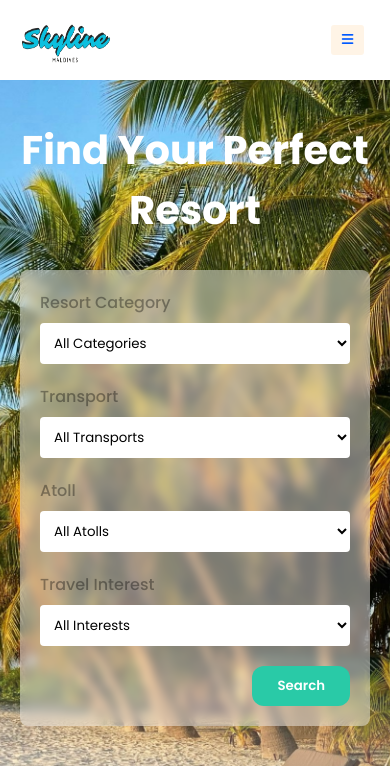
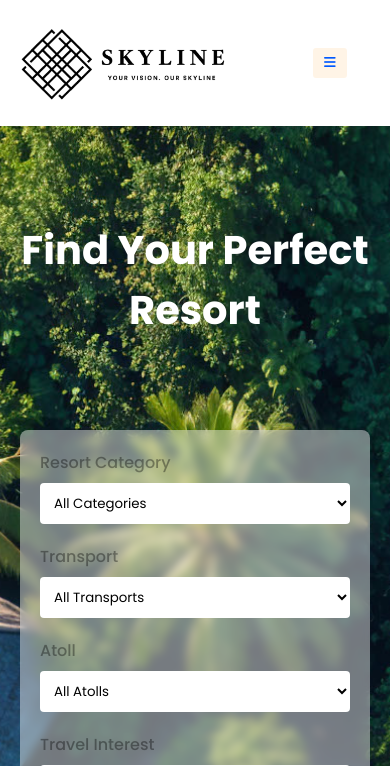
Before and after one commit to Nawff370/teshyt, a PHP site: page /resorts-collection/ in a window 390 px wide. Shown: the top 766 px of the page. Run offline with PHP 8.4, Linux system fonts and the light colour scheme.

Commit message:
Add files via upload

```diff
--- a/index.html
+++ b/index.html
@@ -15,7 +15,8 @@
     <!-- top part -->
     <header class="top">
         <!-- top part shi here -->
-        <img class="top-logo" src="imgs/orl.png" alt="">
+        <img class="top-logo" src="logo/logo.png" alt="image">
+
         <section class="top-header-section">
             <a style="color: rgb(90, 182, 151);" href="">Home</a>
             <a href="resorts-collection/">Resorts</a>
--- a/resorts-collection/index.html
+++ b/resorts-collection/index.html
@@ -21,7 +21,8 @@
     <!-- top part -->
     <header class="top">
         <!-- top part shi here -->
-        <img class="top-logo" src="../imgs/orl.png" alt="">
+        <img class="top-logo" src="../logo/logo.png" alt="image">
+
         <section class="top-header-section">
             <a href="../">Home</a>
             <a style="color: rgb(90, 182, 151);" href="">Resorts</a>
--- a/resorts-collection/resorts.css
+++ b/resorts-collection/resorts.css
@@ -11,35 +11,25 @@
 
 body {
     position: relative;
-    height: 1000px;
-
+    height: max-content;
+    z-index: 1;
     background:
         /* White fade gradient (fixed to bottom) */
         linear-gradient(
             to bottom,
             rgba(255,255,255,0) 60%,
-            rgba(255,255,255,1) 100%
+            rgb(103, 172, 252) 100%
         ),
         /* Background image with identical sizing */
-        url('../imgs/resorts-back.jpg') center/cover no-repeat;
+        url('../imgs/reee.jpg');
+        background-repeat: no-repeat;
+        background-position: top;
+        background-size: cover;
 
 
 }
 
-.resorts-back-first::after {
-    content: '';
-    position: absolute;
-    bottom: 0;
-    left: 0;
-    right: 0;
-    height: 20%;
-    background: linear-gradient(
-        to bottom,
-        rgba(255,255,255,0),
-        rgba(255,255,255,1)
-    );
-    z-index: 1;
-}
+
 
 
 
@@ -51,12 +41,14 @@ body {
     margin-right: auto;
     padding: 0 20px;
     color: var(--white);
-    padding-bottom: 100px;
+    padding-bottom: 300px;
+    z-index: 10001;
 }
 
 
 .resort-filter-container h1 {
-    padding-top: 40px;
+    padding-top: 140px;
+    padding-bottom: 60px;
     font-family: 'Poppins', sans-serif;
     font-size: 2.5rem;
     margin-bottom: 30px;
--- a/similar.css
+++ b/similar.css
@@ -20,7 +20,7 @@
 
 body {
     margin: 0;
-    background-size: cover;
+
 }
 
 /** the top part of home page **/
@@ -40,20 +40,19 @@ body {
 }
 
 .top-logo {
-    width:100px;
-    height: 60px;
-    padding-right: 20px;
+    width:230px;
+    height: 86px;
+
     padding-top: 10px;
     padding-bottom: 10px;
-    -webkit-user-select: none;
-    -moz-user-select: none;
-    -ms-user-select: none;
-    pointer-events: none;
+    margin-top: 10px;
+    margin-bottom: 10px;
 }
 
-.top-logo {
+.top-logo:hover {
     cursor: pointer;
 }
+
 
 .top-header-section {
     display: flex;
@@ -138,6 +137,7 @@ body {
 
     padding-right: 30px;
     float: right;
+    padding-right: 60px;
 }
 
 .buttonsformenu {
@@ -150,6 +150,7 @@ body {
     cursor: pointer;
     transition: 0.2s ease-in;
     display: none;
+
 }
 
 .buttonsformenu:hover {
@@ -158,17 +159,25 @@ body {
 }
 
 .menuforsmallwindow {
-    width: 100%;
+    width: 95%;
     height: 260px;
-    background-color: rgb(255, 255, 255);
+    background: linear-gradient(to top, rgb(255, 255, 255) 0%, rgb(247, 247, 247) 100%);
     position: fixed;
     top: 10;
     left: 0;
     z-index: 998;
     flex-direction: column;
     text-align: center;
-    animation: slideDown 0.4s ease-out forwards;
+    animation: slideDown 0.3s ease-in-out forwards;
     display: none;
+    left: 0;
+    right: 0;
+    border-bottom-left-radius: 30px;
+    border-top-right-radius: 30px;
+    margin-top: 60px;
+    margin-left: auto;
+    margin-right: auto;
+    backdrop-filter: blur(1px);
 }
 
 .menuforsmallwindow a{
@@ -189,7 +198,7 @@ body {
 @keyframes slideDown {
   0% {
     opacity: 1;
-    transform: translateY(-50px);
+    transform: translateY(-150px);
   }
   to {
     opacity: 1;
@@ -199,11 +208,23 @@ body {
 }
 
 
-@media (max-width: 767px) {
+@media (max-width: 655px) {
+  .buttonsformenu {
+    margin-right: 20px;
+    display: flexbox;
+  }
 
+  .top-logo {
+    margin-left: 20px;
+    display: inline-block;
+  }
+
+  .top {
+        justify-content: center;
+  }
 }
 
-@media (max-width: 1036px) {
+@media (max-width: 1120px) {
     .buttonsformenu {
         display: block;
     }
@@ -217,19 +238,26 @@ body {
     }
 
     .top {
-        justify-content: flex;
+        display: flexbox;
     }
 
     .top-logo {
-        margin-left: 20px;
-        margin-right: 50%;
+        margin-left: 50px;
+        margin-right: 30%;
     }
 
     .top-headingcontent {
         display: block;
+        margin-left: 30%;
     }
 
     .menuforsmallwindow {
         display: none;
     }
 }
+
+@media (max-width: 1120px) {
+    .top-logo {
+        margin-right: 20%;
+    }
+}
```
Also changed, not shown: imgs/reee.jpg (added), imgs/skyline_logo.jpg (added), logo/Untitled design.png (added), logo/logo-name.png (added), logo/logo.png (added), 1 other file.
